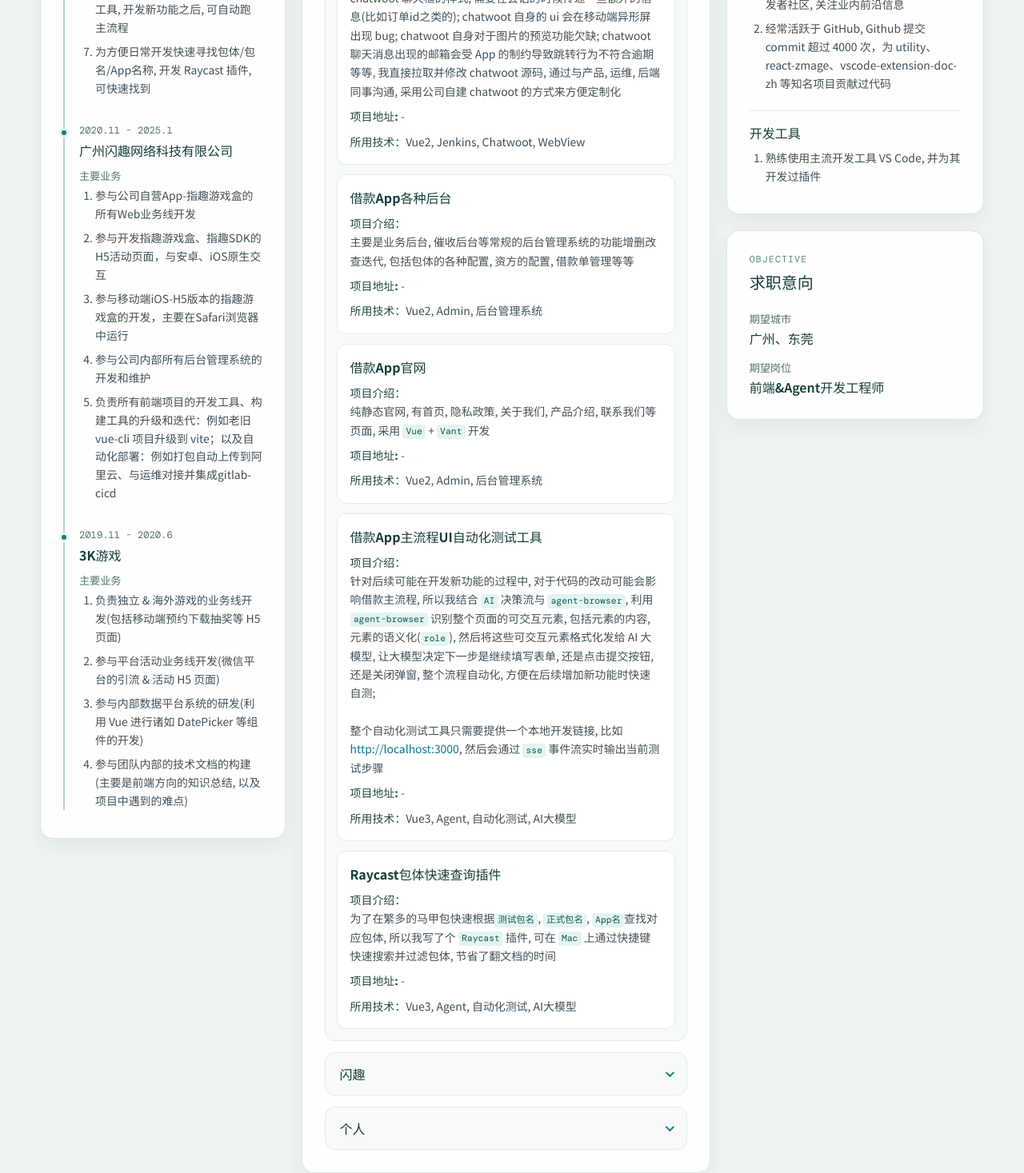
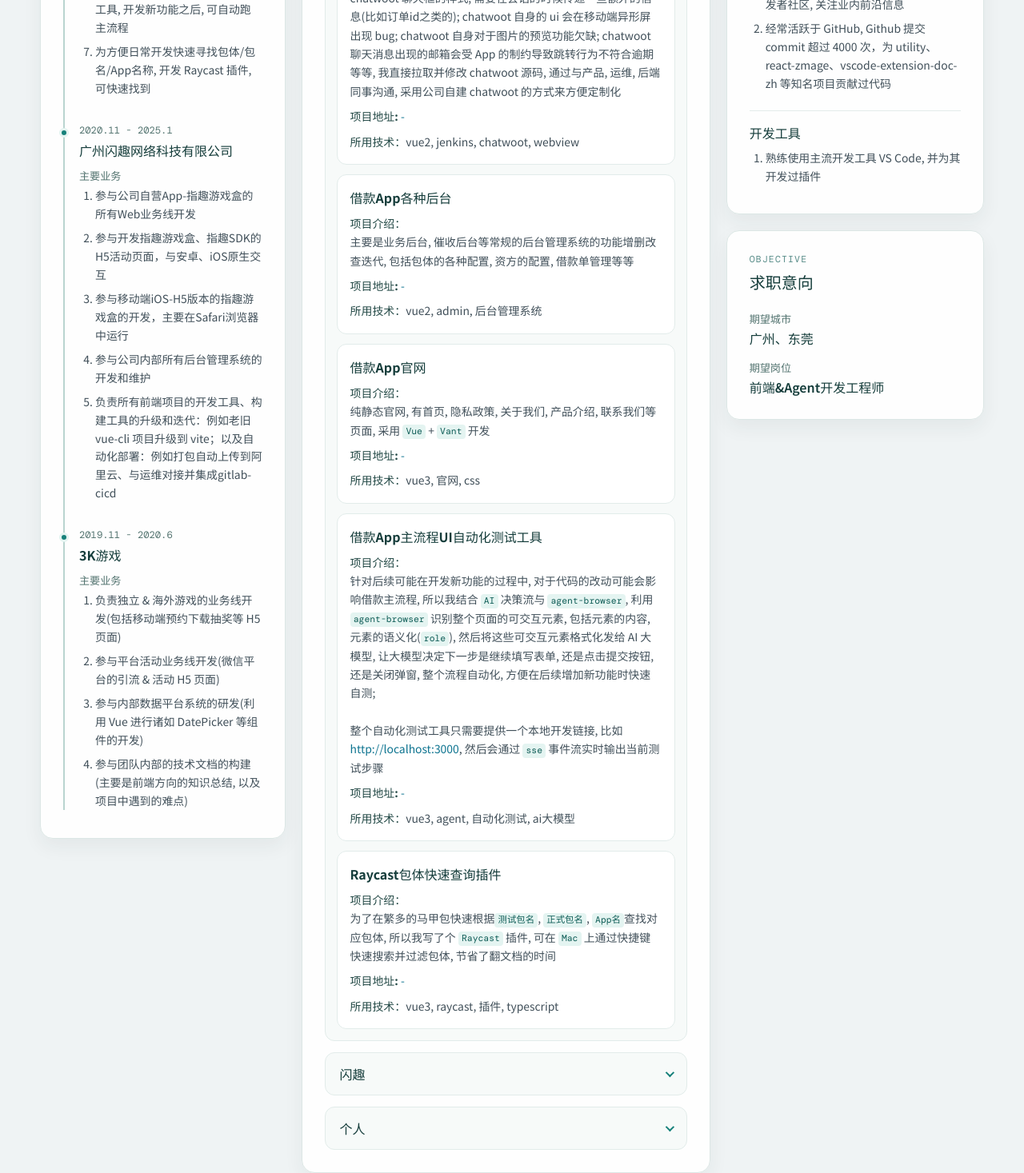
Before and after one commit to ddzy/resume, a Vue app: page / in a window 1280 px wide. Shown: the part 1755-3222 px from the top of the page at 80% size. Built offline with nearby package versions, Linux system fonts and the light colour scheme.

Commit message:
feat: 更新简历

```diff
--- a/src/data/resume.ts
+++ b/src/data/resume.ts
@@ -127,7 +127,7 @@ const guanchenProjects: Project[] = [
 				href: '',
 			},
 		],
-		technologies: 'Vue2, Jenkins, Chatwoot, WebView',
+		technologies: 'vue2, jenkins, chatwoot, webview',
 	},
 	{
 		name: '借款App各种后台',
@@ -141,7 +141,7 @@ const guanchenProjects: Project[] = [
 				href: '',
 			},
 		],
-		technologies: 'Vue2, Admin, 后台管理系统',
+		technologies: 'vue2, admin, 后台管理系统',
 	},
 	{
 		name: '借款App官网',
@@ -155,7 +155,7 @@ const guanchenProjects: Project[] = [
 				href: '',
 			},
 		],
-		technologies: 'Vue2, Admin, 后台管理系统',
+		technologies: 'vue3, 官网, css',
 	},
 	{
 		name: '借款App主流程UI自动化测试工具',
@@ -170,7 +170,7 @@ const guanchenProjects: Project[] = [
 				href: '',
 			},
 		],
-		technologies: 'Vue3, Agent, 自动化测试, AI大模型',
+		technologies: 'vue3, agent, 自动化测试, ai大模型',
 	},
 	{
 		name: 'Raycast包体快速查询插件',
@@ -184,7 +184,7 @@ const guanchenProjects: Project[] = [
 				href: '',
 			},
 		],
-		technologies: 'Vue3, Agent, 自动化测试, AI大模型',
+		technologies: 'vue3, raycast, 插件, typescript',
 	},
 ];
 
@@ -200,7 +200,7 @@ const shanquProjects: Project[] = [
 				href: 'https://app-static.96966.com/web/v6d7/',
 			},
 		],
-		technologies: 'Vue2、TS等...',
+		technologies: 'vue2、typescript',
 	},
 	{
 		name: '公司内部的后台管理系统',
@@ -218,12 +218,12 @@ const shanquProjects: Project[] = [
 				href: 'https://app-static.96966.com/web/zhiqu-web-common/index.html',
 			},
 		],
-		technologies: 'Vue3、TS等...',
+		technologies: 'vue2、typescript',
 	},
 	{
 		name: '闪趣官网',
 		detailsMarkdown: '公司官网，响应式，兼容PC端和移动端',
-		technologies: 'Vue2、TS、CSS媒体查询等...',
+		technologies: 'vue2, typescript, css',
 	},
 ];
 
@@ -244,7 +244,7 @@ const personalProjects: Project[] = [
 				href: 'https://www.npmjs.com/package/@felibrary/vue3-ui',
 			},
 		],
-		technologies: 'Vue3、TS等...',
+		technologies: 'vue3, typescript',
 	},
 	{
 		name: '【个人项目】flutter-github-app',
@@ -257,7 +257,7 @@ const personalProjects: Project[] = [
 				href: 'https://github.com/ddzy/github',
 			},
 		],
-		technologies: 'Flutter，API使用Github官方的Graphql-API...',
+		technologies: 'flutter, graphql',
 	},
 	{
 		name: '【个人项目】uniapp-cloud-demo',
```
